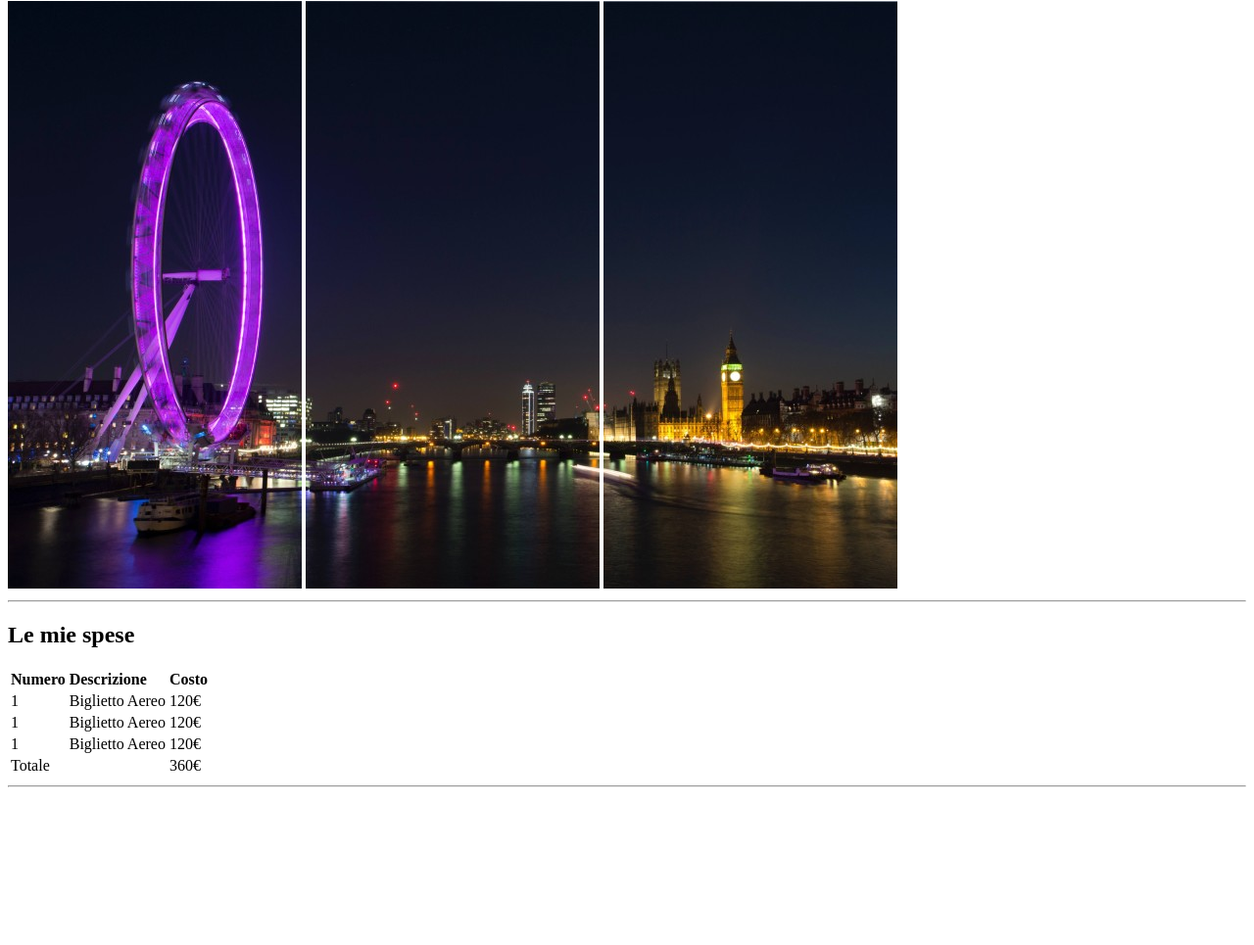
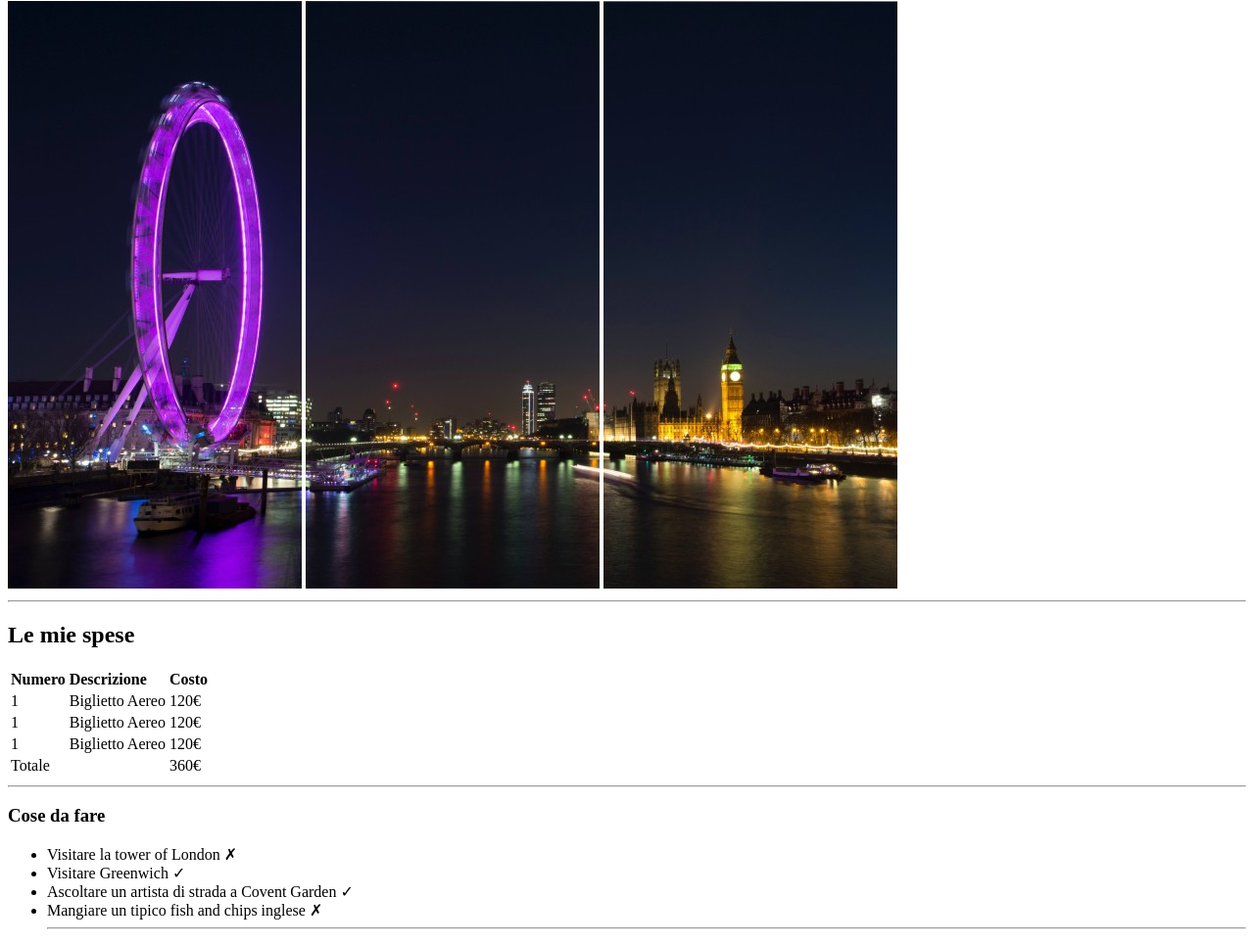
Before and after one commit to Pier95F/html-london-trip, a plain HTML site: page index.html in a window 1280 px wide. Shown: the part 79-1044 px from the top of the page at 98% size. Before the commit the page ends 891 px from the top, so only its background shows below. Drawn offline with Linux system fonts and the light colour scheme.

Commit message:
Inserimento sezione cose da fare

```diff
--- a/index.html
+++ b/index.html
@@ -20,6 +20,7 @@
 
 <!-- inizio sezione spese -->
 <main>
+    <section>
     <h2>Le mie spese</h2>
     <table>
         <!-- intestazione tabella -->
@@ -56,7 +57,18 @@
         </tbody>
         <!-- fine contenuto tabella -->
     </table>
+    </section>
     <hr>
-</main>
+    <!-- inizio sezione cose da fare-->
+    <h3><strong>Cose da fare</strong></h3>
+    <ul>
+        <li>Visitare la tower of London &cross;</li>
+        <li>Visitare Greenwich &checkmark;</li>
+        <li>Ascoltare un artista di strada a Covent Garden &checkmark;</li>
+        <li>Mangiare un tipico fish and chips inglese &cross;</li>
+   <hr>
+    <!-- fine sezione cose da fare -->
+    </ul>
+    </main>
 </body>
 </html>
```
